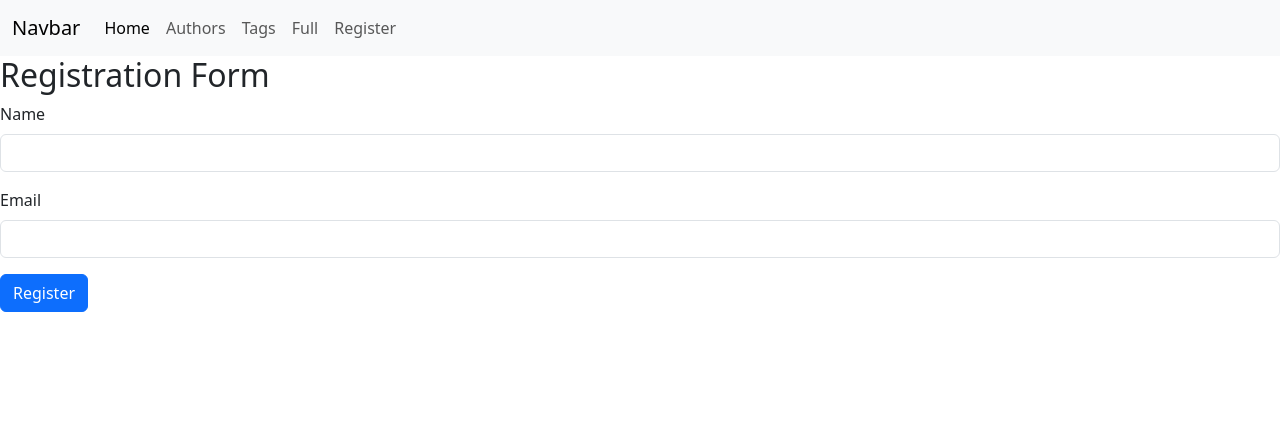
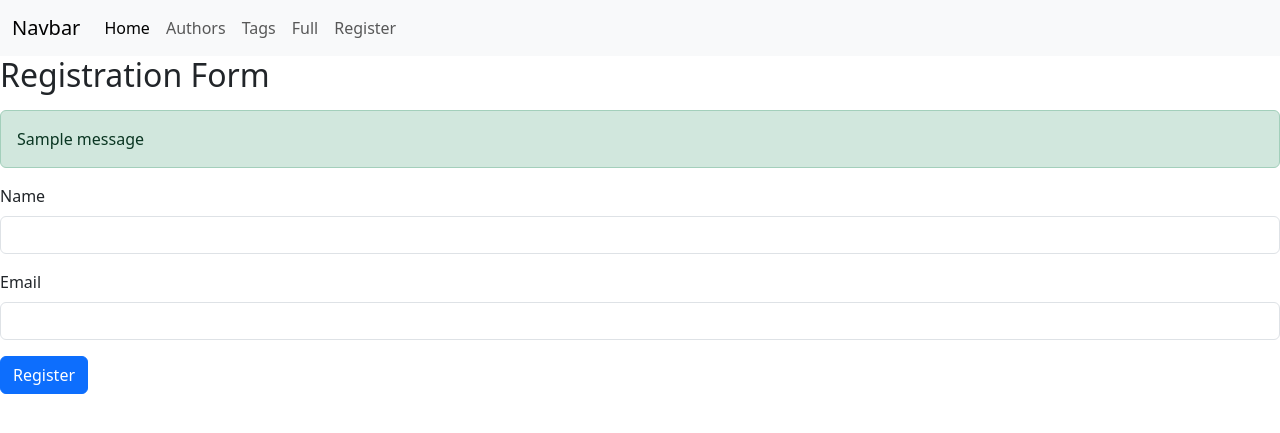
Before and after one commit to AleksandreMoistsrapishvili/web-app-Flask-, a Flask app: page /register in a window 1280 px wide. Shown: the top 433 px of the page. Run offline with Flask 3, Linux system fonts and the light colour scheme; one stand-in notice (Sample message) is shown.

Commit message:
Update register.html

```diff
--- a/templates/register.html
+++ b/templates/register.html
@@ -2,6 +2,17 @@
 
 {% block content %}
   <h2>Registration Form</h2>
+
+  {% with messages = get_flashed_messages(with_categories=true) %}
+    {% if messages %}
+      {% for category, message in messages %}
+        <div class="alert alert-{{ category }} mt-3" role="alert">
+          {{ message }}
+        </div>
+      {% endfor %}
+    {% endif %}
+  {% endwith %}
+
   <form action="{{ url_for('register') }}" method="POST">
     <div class="mb-3">
       <label for="name" class="form-label">Name</label>
```
